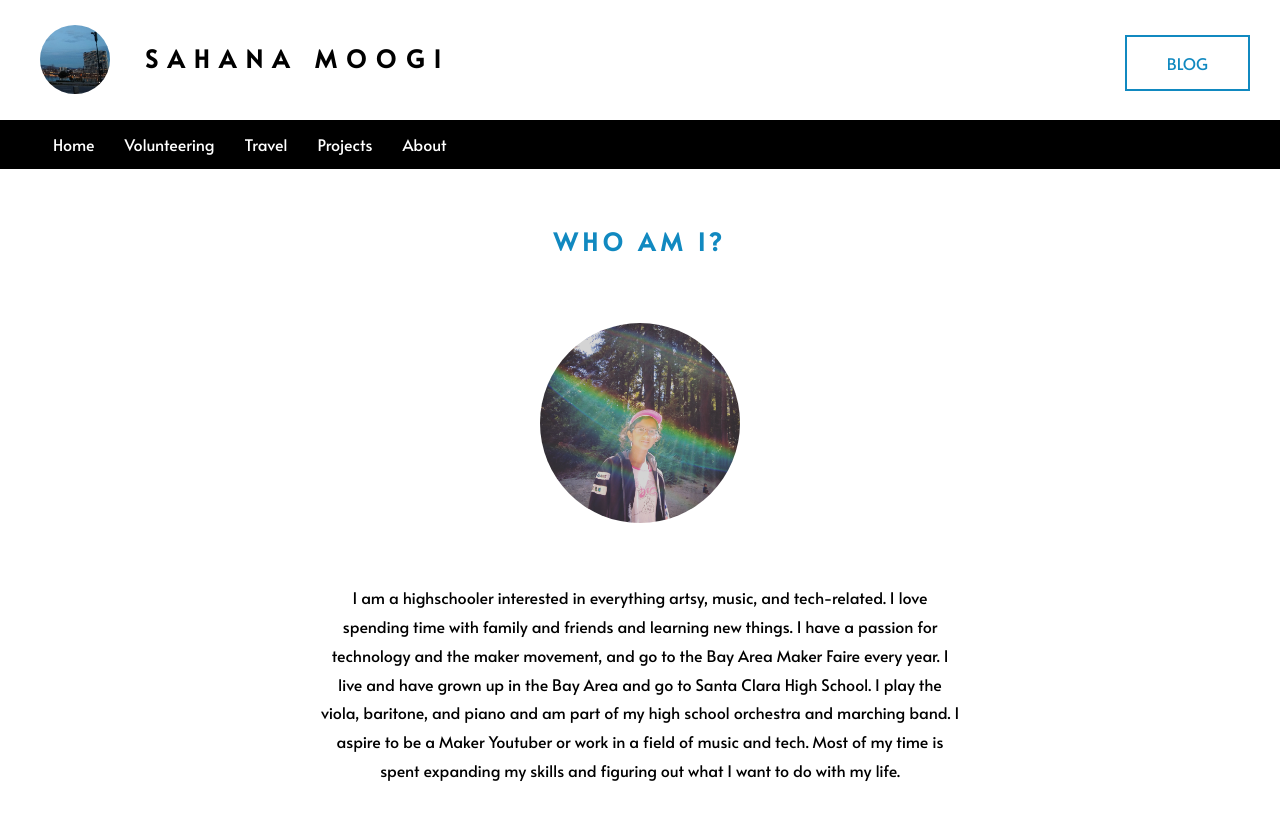
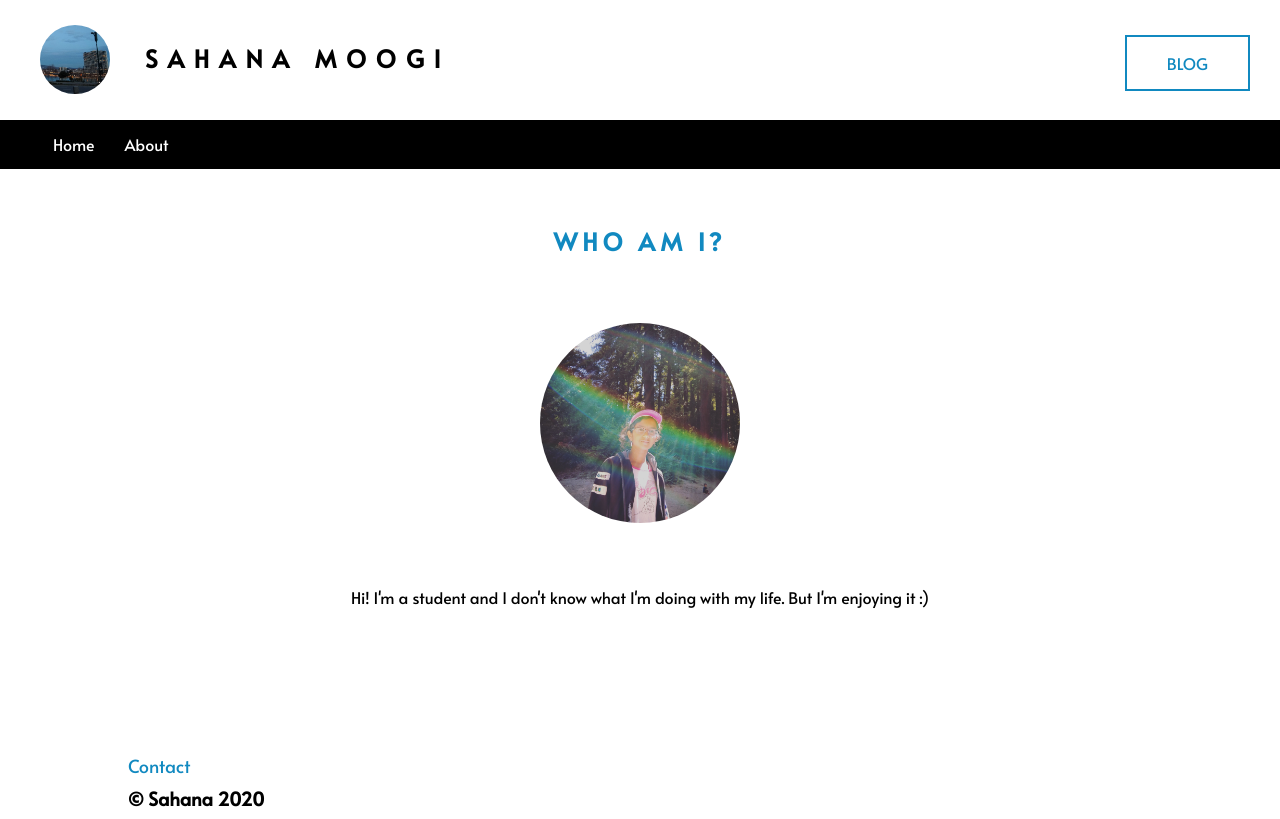
Before and after one commit to ssmoogi/ssmoogi.github.io, a plain HTML site: page about.html in a window 1280 px wide. Shown: the top 819 px of the page. Drawn offline with Linux system fonts and the light colour scheme.

Commit message:
updates :)

```diff
--- a/about.html
+++ b/about.html
@@ -18,16 +18,13 @@
 
   <nav class = "navigation">
       <a class = "menu-item" style= "margin-left: 30px;" href = "index.html">Home</a>
-      <a class = "menu-item" href = "volunteer.html">Volunteering</a>
-      <a class = "menu-item" href = "lifestyle.html">Travel</a>
-      <a class = "menu-item" href = "projects.html">Projects</a>
       <a class = "menu-item" href = "about.html">About</a>
   </nav>
 
   <div class = "about">
     <h2 class = "center-text title" style = "padding-top: 220px;">WHO AM I?</h2>
     <a href = "https://www.instagram.com/this_girl_makes_cool_stuff/" target="_blank"><img src = "images/me.jpg" class = "profile-pic the-creator" style = "width: 200px;"></a>
-    <p class = "center-text" style = "color: black;">I am a highschooler interested in everything artsy, music, and tech-related. I love spending time with family and friends and learning new things. I have a passion for technology and the maker movement, and go to the Bay Area Maker Faire every year. I live and have grown up in the Bay Area and go to Santa Clara High School. I play the viola, baritone, and piano and am part of my high school orchestra and marching band. I aspire to be a Maker Youtuber or work in a field of music and tech. Most of my time is spent expanding my skills and figuring out what I want to do with my life. </p>
+    <p class = "center-text" style = "color: black;">Hi! I'm a student and I don't know what I'm doing with my life. But I'm enjoying it :)<!---I am a highschooler interested in everything artsy, music, and tech-related. I love spending time with family and friends and learning new things. I have a passion for technology and the maker movement, and go to the Bay Area Maker Faire every year. I live and have grown up in the Bay Area and go to Santa Clara High School. I play the viola, baritone, and piano and am part of my high school orchestra and marching band. I aspire to be a Maker Youtuber or work in a field of music and tech. Most of my time is spent expanding my skills and figuring out what I want to do with my life.--> </p>
   </div>
 
   <footer>
```
Also changed, not shown: archive/projects.html (renamed from projects.html, +1 -1 lines), blog.html (+0 -3 lines), index.html (+0 -3 lines), archive/lifestyle.html (renamed from lifestyle.html), archive/volunteer.html (renamed from volunteer.html).
